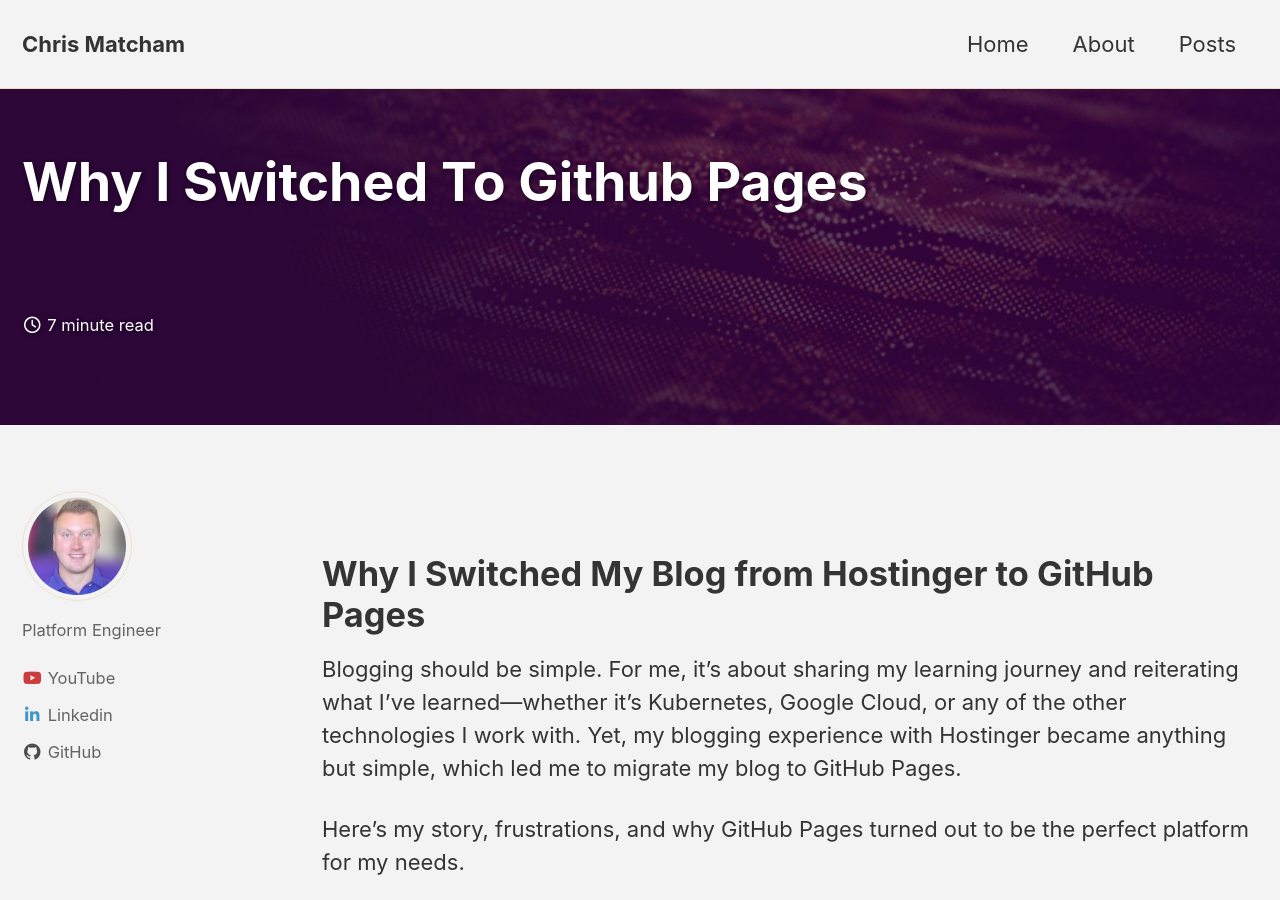
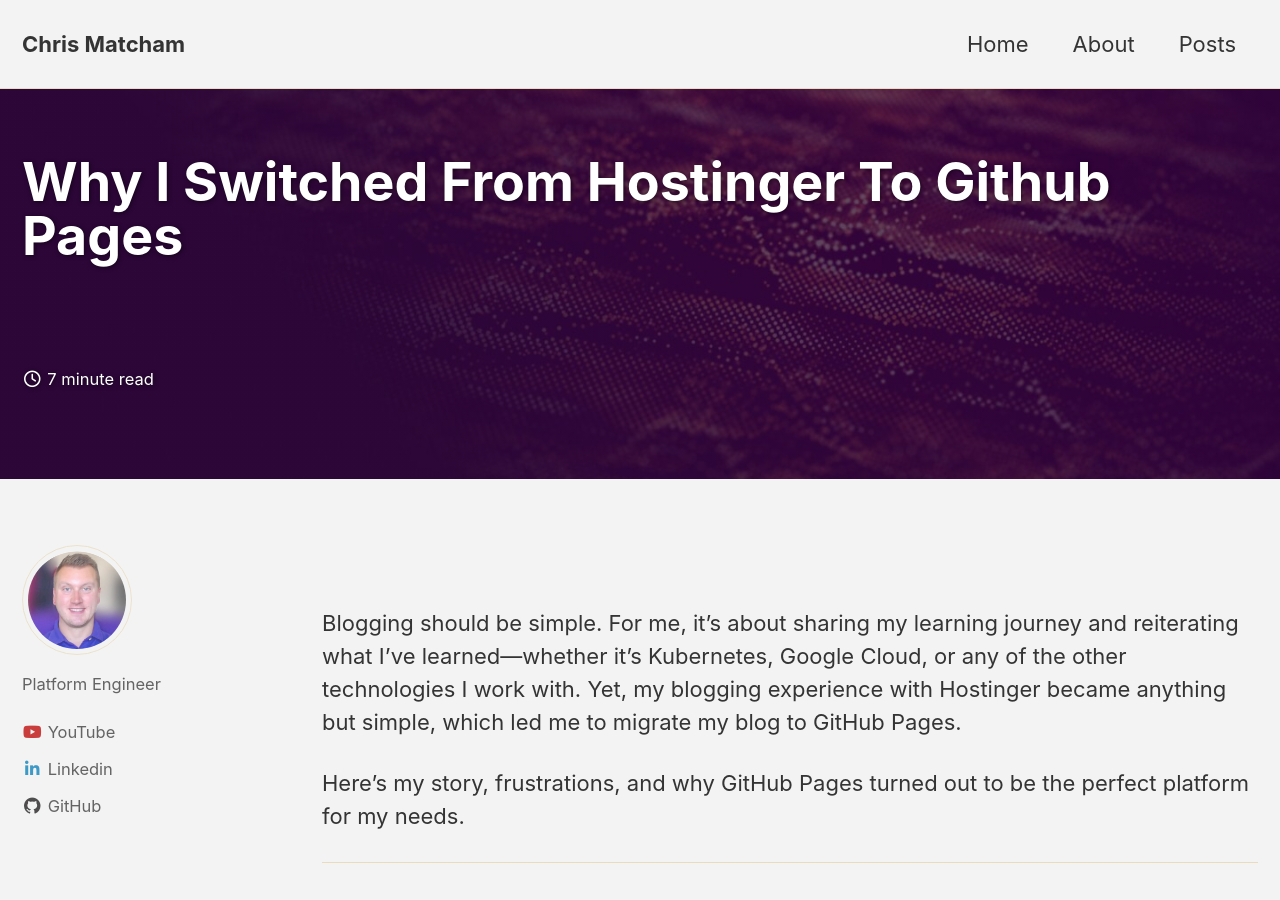
Before and after one commit to Matcham89/chrismatcham-dev, a Jekyll site: the page built from _posts/2025-01-14-Why-I-Switched-From-Hostinger-To-Github-Pages.md, in a window 1280 px wide and 900 px high. Built offline with Jekyll 4.4.1, drawn with Linux system fonts in a browser that asks for light colours; cached includes are drawn as plain includes.

Commit message:
fix: switch title

```diff
--- a/_posts/2025-01-14-Why-I-Switched-To-Github-Pages.md
+++ b/_posts/2025-01-14-Why-I-Switched-From-Hostinger-To-Github-Pages.md
@@ -7,8 +7,6 @@ header:
 ---
 
 <br />
-
-# Why I Switched My Blog from Hostinger to GitHub Pages
 
 Blogging should be simple. For me, it’s about sharing my learning journey and reiterating what I’ve learned—whether it’s Kubernetes, Google Cloud, or any of the other technologies I work with. Yet, my blogging experience with Hostinger became anything but simple, which led me to migrate my blog to GitHub Pages.
 
```
